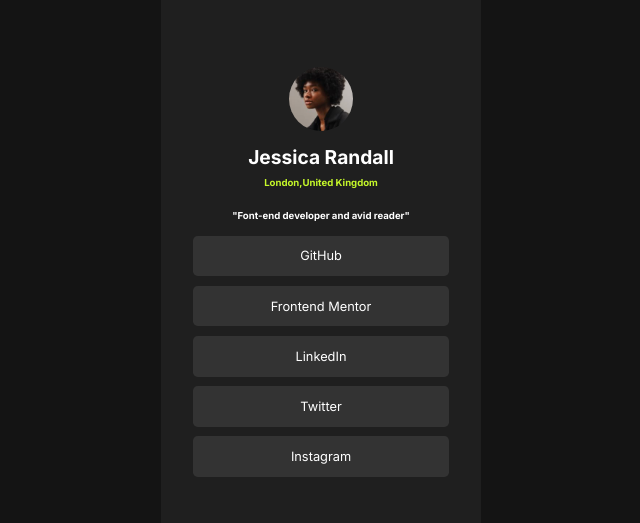
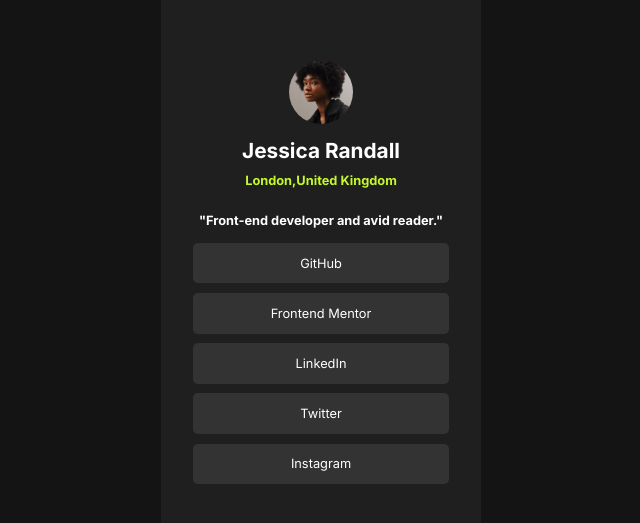
Before and after one commit to Jo-aiid/Social-links-profile, a plain HTML site: page index.html in a window 1280 px wide. Shown: the part 123-646 px from the top of the page, without its empty margins (319-959 px from the left). Drawn offline with Linux system fonts and the light colour scheme.

Commit message:
Social links profile-updated

```diff
--- a/css/styles.css
+++ b/css/styles.css
@@ -42,17 +42,17 @@
 }
 
 h1{
-  font-size: 1.2rem;
+  font-size: 1.3rem;
   color: var(--text-color);
   margin: 0;
 }
 
 h2.location{
-  font-size:0.6rem ;
+  font-size:0.8rem ;
   color: var(--active-btn);
 }
 h2{
-  font-size:0.6rem ;
+  font-size:0.8rem ;
   color: var(--text-color);
   margin-bottom: .9rem;
 }
--- a/index.html
+++ b/index.html
@@ -29,7 +29,7 @@
       </div>
       <h1>Jessica Randall</h1>
       <h2 class="location">London,United Kingdom</h2>
-      <h2>"Font-end developer and avid reader"</h2>
+      <h2>"Front-end developer and avid reader."</h2>
       <div class="btn">
         <a href="#">GitHub</a>
       </div>
```
